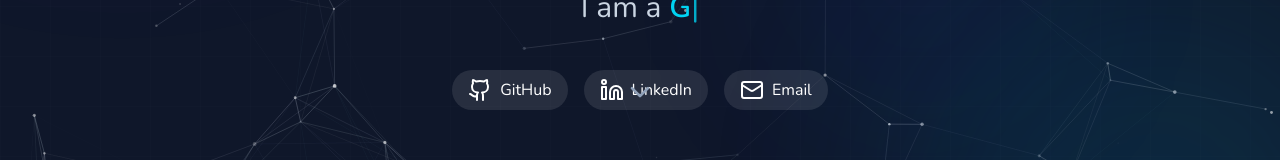
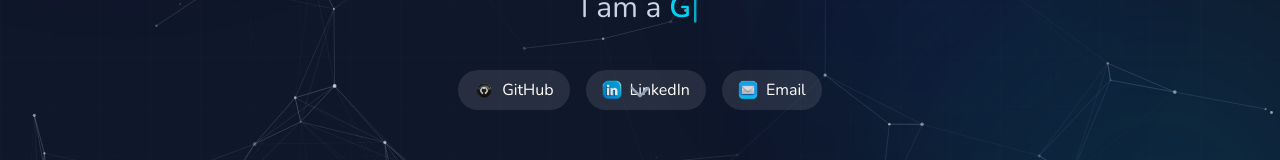
Before and after one commit to Muraya-Pat/my-portfolio, a React (Vite) app: page / in a window 1280 px wide. Shown: the part 494-654 px from the top of the page. Built offline with nearby package versions, Linux system fonts and the light colour scheme.

Commit message:
Integrate premium icons for social links (GitHub, LinkedIn, Email, WhatsApp)

```diff
--- a/src/App.jsx
+++ b/src/App.jsx
@@ -9,6 +9,10 @@ import {
   GraduationCap, Award, Download, Cpu, Sparkles, MessageCircle
 } from 'lucide-react';
 import profileImage from './assets/profile.jpg';
+import githubIcon from './assets/github.png';
+import linkedinIcon from './assets/linkedin.png';
+import mailIcon from './assets/mail.png';
+import whatsappIcon from './assets/whatsapp.png';
 
 // --- CUSTOM TYPEWRITER HOOK ---
 const useTypewriter = (words, speed = 150, deleteSpeed = 100) => {
@@ -225,9 +229,9 @@ export default function App() {
           </div>
 
           <div className="flex flex-wrap justify-center gap-4 mb-8">
-            <SocialButton href="https://github.com/Muraya-Pat" icon={<Github />} label="GitHub" dark />
-            <SocialButton href="https://www.linkedin.com/in/patrick-muraya/" icon={<Linkedin />} label="LinkedIn" dark />
-            <SocialButton href="mailto:patrickmuraya823@gmail.com" icon={<Mail />} label="Email" dark />
+            <SocialButton href="https://github.com/Muraya-Pat" imgSrc={githubIcon} label="GitHub" dark />
+            <SocialButton href="https://www.linkedin.com/in/patrick-muraya/" imgSrc={linkedinIcon} label="LinkedIn" dark />
+            <SocialButton href="mailto:patrickmuraya823@gmail.com" imgSrc={mailIcon} label="Email" dark />
           </div>
 
           <motion.button onClick={() => scrollToSection('about')} animate={{ y: [0, 10, 0] }} transition={{ repeat: Infinity, duration: 2 }} className="absolute bottom-10 left-1/2 -translate-x-1/2 text-slate-400 hover:text-white">
@@ -384,15 +388,15 @@ export default function App() {
 
             <div className="flex flex-wrap justify-start gap-4">
               <a href="mailto:patrickmuraya823@gmail.com" className="flex items-center gap-2 px-8 py-4 bg-blue-600 hover:bg-blue-500 rounded-full font-bold transition-all shadow-lg shadow-blue-500/30">
-                <Mail size={20} />
+                <img src={mailIcon} alt="Email" className="w-5 h-5 object-contain" />
                 Email Me
               </a>
               <a href="https://wa.me/254750420656" target="_blank" rel="noreferrer" className="flex items-center gap-2 px-8 py-4 bg-green-600 hover:bg-green-500 rounded-full font-bold transition-all shadow-lg shadow-green-500/30">
-                <MessageCircle size={20} />
+                <img src={whatsappIcon} alt="WhatsApp" className="w-5 h-5 object-contain" />
                 WhatsApp
               </a>
               <a href="https://www.linkedin.com/in/patrick-muraya/" target="_blank" rel="noreferrer" className="flex items-center gap-2 px-8 py-4 bg-white/10 hover:bg-white/20 rounded-full font-bold transition-all border border-white/10">
-                <Linkedin size={20} />
+                <img src={linkedinIcon} alt="LinkedIn" className="w-5 h-5 object-contain" />
                 LinkedIn
               </a>
             </div>
@@ -404,10 +408,10 @@ export default function App() {
       {/* FOOTER */}
       <footer className="bg-slate-900 text-slate-400 py-12 text-center border-t border-slate-800">
         <div className="flex justify-center gap-6 mb-8">
-          <SocialButton href="https://github.com/Muraya-Pat" icon={<Github />} label="" dark />
-          <SocialButton href="https://www.linkedin.com/in/patrick-muraya/" icon={<Linkedin />} label="" dark />
-          <SocialButton href="mailto:patrickmuraya823@gmail.com" icon={<Mail />} label="" dark />
-          <SocialButton href="https://wa.me/254750420656" icon={<MessageCircle />} label="" dark />
+          <SocialButton href="https://github.com/Muraya-Pat" imgSrc={githubIcon} label="" dark />
+          <SocialButton href="https://www.linkedin.com/in/patrick-muraya/" imgSrc={linkedinIcon} label="" dark />
+          <SocialButton href="mailto:patrickmuraya823@gmail.com" imgSrc={mailIcon} label="" dark />
+          <SocialButton href="https://wa.me/254750420656" imgSrc={whatsappIcon} label="" dark />
         </div>
         <p className="text-sm opacity-60">© {new Date().getFullYear()} Patrick Muraya • Kenya 🇰🇪</p>
       </footer>
@@ -500,7 +504,7 @@ function ProjectCard({ title, desc, tags, color }) {
   );
 }
 
-function SocialButton({ href, icon, label, dark }) {
+function SocialButton({ href, icon, imgSrc, label, dark }) {
   const isMailto = href.startsWith("mailto:");
   return (
     <a
@@ -512,7 +516,7 @@ function SocialButton({ href, icon, label, dark }) {
           : "bg-slate-100 text-slate-600 hover:bg-blue-50 hover:text-blue-600"
       }`}
     >
-      {icon}
+      {imgSrc ? <img src={imgSrc} alt={label || "icon"} className="w-5 h-5 object-contain" /> : icon}
       {label && <span>{label}</span>}
     </a>
   );
```
